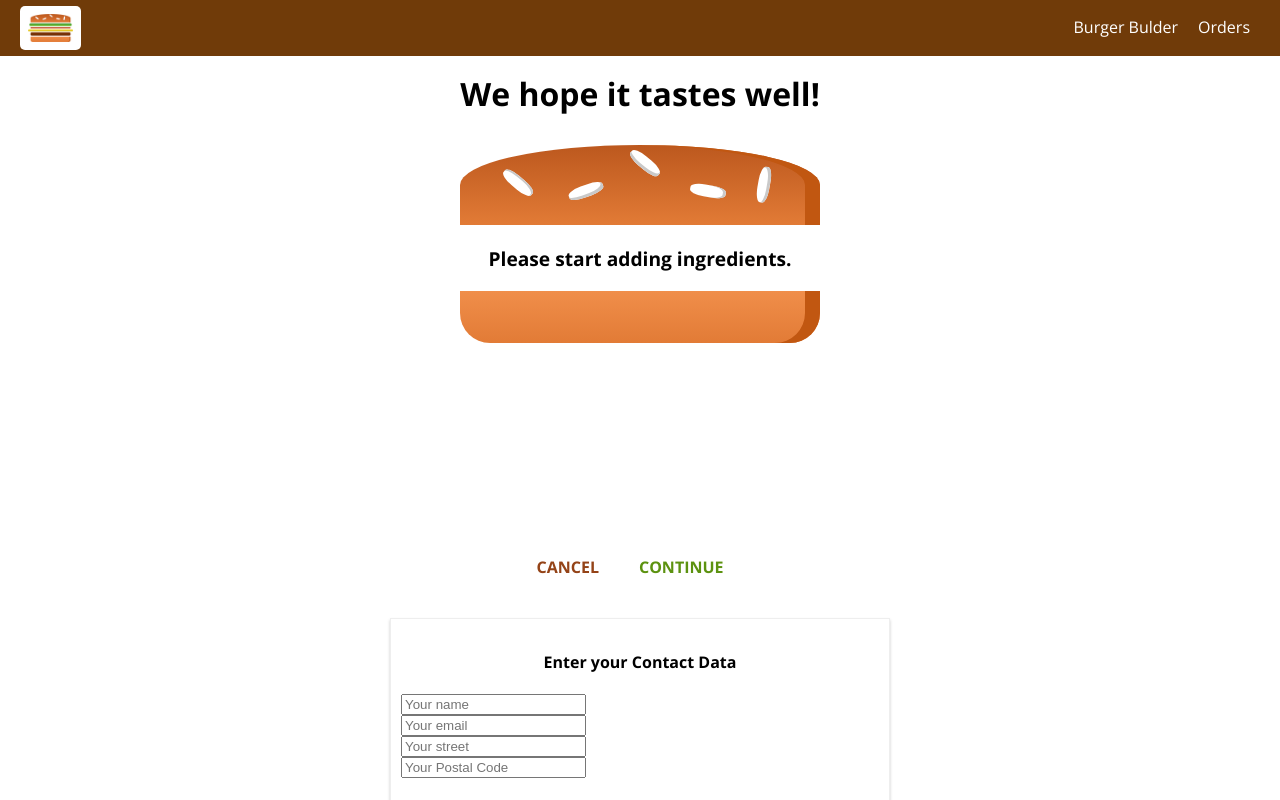
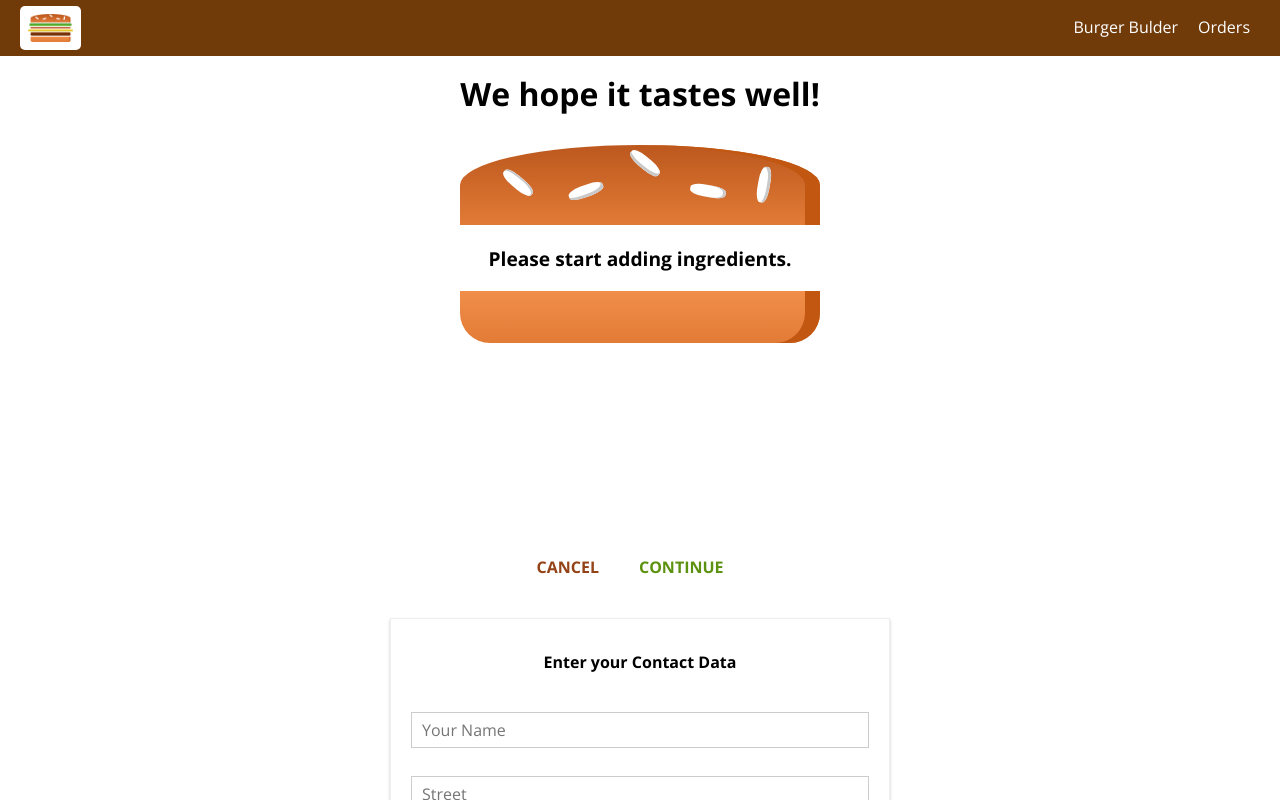
Before and after one commit to rkrbashyan/burger, a React app: page /checkout in a window 1280 px wide. Both pictures are taken after a click on the button "CONTINUE". Shown: the top 800 px of the page. Built offline with nearby package versions, Linux system fonts and the light colour scheme.

Commit message:
form validation: native way"

```diff
--- a/src/components/UI/Button/Button.css
+++ b/src/components/UI/Button/Button.css
@@ -22,3 +22,8 @@
 .Danger {
     color: #944317;
 }
+
+.Button:disabled {
+    color: #ccc;
+    cursor: not-allowed;
+}
--- a/src/components/UI/Button/Button.js
+++ b/src/components/UI/Button/Button.js
@@ -3,6 +3,7 @@ import classes from './Button.css';
 
 const button = (props) => (
     <button
+        disabled={props.disabled}
         className={[classes.Button, classes[props.btnType]].join(' ')}
         onClick={props.clicked}
         >{props.children}</button>
--- /dev/null
+++ b/src/components/UI/Input/Input.css
@@ -0,0 +1,32 @@
+.Input {
+    width: 100%;
+    padding: 10px;
+    box-sizing: border-box;
+}
+
+.Label {
+    font-weight: bold;
+    display: block;
+    margin-bottom: 8px;
+}
+
+.InputElement {
+    outline: none;
+    border: 1px solid #ccc;
+    background-color: white;
+    font: inherit;
+    padding: 6px 10px;
+    display: block;
+    width: 100%;
+    box-sizing: border-box;
+}
+
+.InputElement:focus {
+    outline: none;
+    background-color: #ccc;
+}
+
+.Invalid {
+    border: 1px solid red;
+    background-color: salmon;
+}
--- /dev/null
+++ b/src/components/UI/Input/Input.js
@@ -0,0 +1,39 @@
+import React from 'react';
+import classes from './Input.css';
+
+const input = (props) => {
+    let inputElement = null;
+
+    const inputClasses = [classes.InputElement];
+
+    if (props.invalid && props.shouldValidate && props.touched) {
+        inputClasses.push(classes.Invalid);
+    }
+
+    switch (props.elementType) {
+        case ('input'):
+            inputElement = <input className={inputClasses.join(' ')} { ...props.elementConfig } value={props.value} onChange={props.changed}/>;
+            break;
+        case ('textarea'):
+            inputElement = <textarea className={inputClasses.join(' ')} { ...props.elementConfig } value={props.value} onChange={props.changed}/>;
+            break;
+        case ('select'):
+            inputElement = (<select className={inputClasses.join(' ')} value={props.value}  onChange={props.changed}>
+                                {props.elementConfig.options.map((option)=> <option key={option.value} value={option.value}>{option.displayValue}</option>)}
+                            </select>);
+            break;
+        default:
+            inputElement = <input className={inputClasses.join(' ')} { ...props.elementConfig } value={props.value} onChange={props.changed}/>;
+    }
+
+    return (
+        <div className={classes.Input}>
+            <label className={classes.Label}>{props.label}</label>
+            {inputElement}
+        </div>
+    );
+}
+
+
+
+export default input;
--- a/src/containers/Checkout/ContactData/ContactData.js
+++ b/src/containers/Checkout/ContactData/ContactData.js
@@ -3,34 +3,126 @@ import Button from '../../../components/UI/Button/Button';
 import Spinner from '../../../components/UI/Spinner/Spinner';
 import classes from './ContactData.css';
 import axios from '../../../axios-orders';
+import Input from '../../../components/UI/Input/Input';
 
 class ContactData extends Component {
     state = {
-        name: '',
-        email: '',
-        address: {
-            street: '',
-            postalCode: ''
+        orderForm: {
+            name: {
+                elementType: 'input',
+                elementConfig: {
+                    type: 'text',
+                    placeholder: 'Your Name'
+                },
+                value: '',
+                validation: {
+                    required: true
+                },
+                valid: false,
+                touched: false
+            },
+            street: {
+                elementType: 'input',
+                elementConfig: {
+                    type: 'text',
+                    placeholder: 'Street'
+                },
+                value: '',
+                validation: {
+                    required: true
+                },
+                valid: false,
+                touched: false
+            },
+            zipCode: {
+                elementType: 'input',
+                elementConfig: {
+                    type: 'text',
+                    placeholder: 'ZIP Code'
+                },
+                value: '',
+                validation: {
+                    required: true,
+                    minLength: 5,
+                    maxLength: 5
+                },
+                valid: false,
+                touched: false
+            },
+            country: {
+                elementType: 'input',
+                elementConfig: {
+                    type: 'text',
+                    placeholder: 'Country'
+                },
+                value: '',
+                validation: {
+                    required: true
+                },
+                valid: false,
+                touched: false
+            },
+            email: {
+                elementType: 'input',
+                elementConfig: {
+                    type: 'email',
+                    placeholder: 'Your E-Mail'
+                },
+                value: '',
+                validation: {
+                    required: true
+                },
+                valid: false,
+                touched: false
+            },
+            deliveryMethod: {
+                elementType: 'select',
+                elementConfig: {
+                    options: [
+                        { value: 'fastest', displayValue: 'Fastest' },
+                        { value: 'cheapest', displayValue: 'Cheapest' },
+                    ]
+                },
+                value: 'fastest',
+                validation: {},
+                valid: true
+            }
         },
-        loading : false
+        formIsValid: false,
+        loading: false
+    }
+
+    checkValidity = (value, rules) => {
+        let isValid = true;
+
+        if (rules.required) {
+            isValid = isValid && value.trim() !== '';
+        }
+
+        if (rules.minLength) {
+            isValid = isValid &&  value.length >= rules.minLength;
+        }
+
+        if (rules.maxLength) {
+            isValid = isValid && value.length <= rules.maxLength;
+        }
+
+        return isValid;
     }
 
     orderHandler = (event) => {
         event.preventDefault(); // to prevent default form submission
         this.setState({ loading:true });
 
+        const formData = {}
+        for (let formElem in this.state.orderForm) {
+            formData[formElem] = this.state.orderForm[formElem].value;
+        }
+
         const order = {
             ingredients: this.props.ingredients,
             price: this.props.totalPrice,
-            customer: {
-                name: this.state.name,
-                address: {
-                    street: this.state.address.street,
-                    zipCode: this.state.address.postalCode
-                },
-                email: this.state.email
-            },
-            deliveryMethod: 'fastest'
+            orderData: formData
         };
 
 
@@ -46,14 +138,50 @@ class ContactData extends Component {
             });
     }
 
+    inputChangedHandler = (event, inputIdentifier) => {
+        const updatedOrderForm = {
+            ...this.state.orderForm
+        };
+
+        const updatedFormElement = {
+            ...updatedOrderForm[inputIdentifier]
+        };
+
+        updatedFormElement.value = event.target.value;
+        updatedFormElement.valid = this.checkValidity(event.target.value, updatedFormElement.validation);
+        updatedFormElement.touched = true;
+        updatedOrderForm[inputIdentifier] = updatedFormElement;
+
+        let formIsValid = true;
+        for (let formElem in updatedOrderForm) {
+            formIsValid = updatedOrderForm[formElem].valid && formIsValid;
+        }
+
+        this.setState({orderForm : updatedOrderForm, formIsValid})
+    }
+
     render () {
+        const fromElementArray = [];
+        for (let key in this.state.orderForm) {
+            fromElementArray.push({id: key, config: this.state.orderForm[key]});
+        }
+
+
         let form = (
-            <form>
-                <input className={classes.Input} type="text" name="name" placeholder="Your name" />
-                <input className={classes.Input} type="text" name="email" placeholder="Your email" />
-                <input className={classes.Input} type="text" name="street" placeholder="Your street" />
-                <input className={classes.Input} type="text" name="postalCode" placeholder="Your Postal Code" />
-                <Button btnType="Success" clicked={this.orderHandler}>ORDER</Button>
+            <form onSubmit={this.orderHandler}>
+                { fromElementArray.map((formElement) => (
+                    <Input
+                        key={formElement.id}
+                        elementType={formElement.config.elementType}
+                        elementConfig={formElement.config.elementConfig}
+                        value={formElement.config.value}
+                        invalid={!formElement.config.valid}
+                        shouldValidate={formElement.config.validation}
+                        touched={formElement.config.touched}
+                        changed={(event) => this.inputChangedHandler(event, formElement.id)}/>
+                    )
+                )}
+                <Button btnType="Success" disabled={ !this.state.formIsValid }>ORDER</Button>
             </form>
         );
 
```
